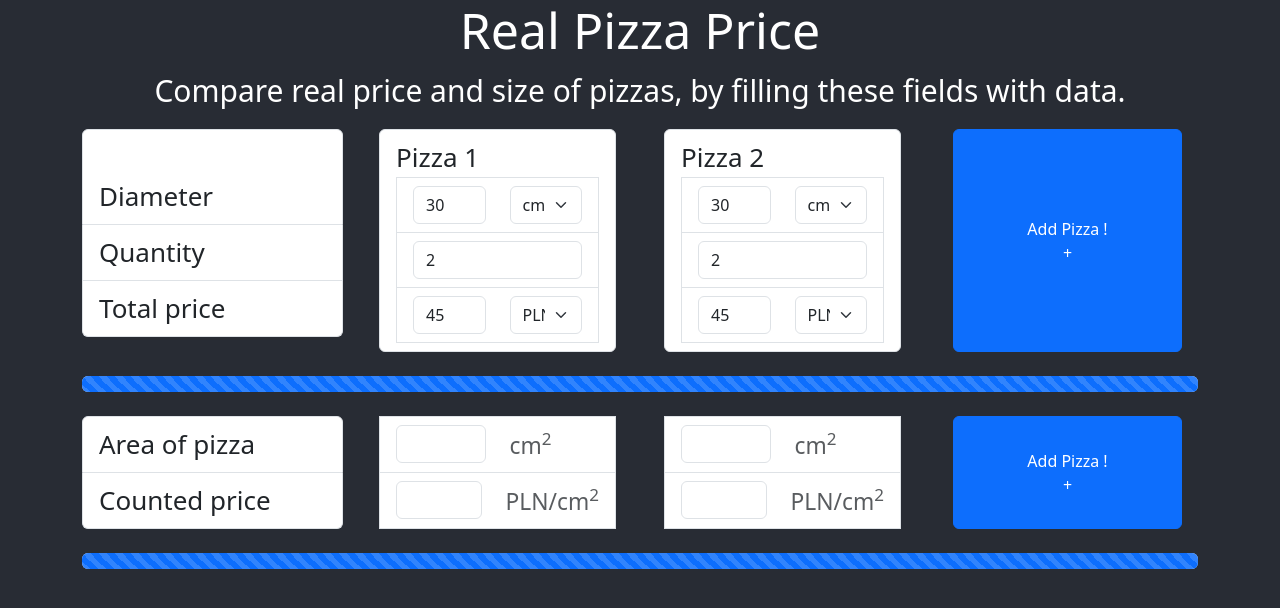
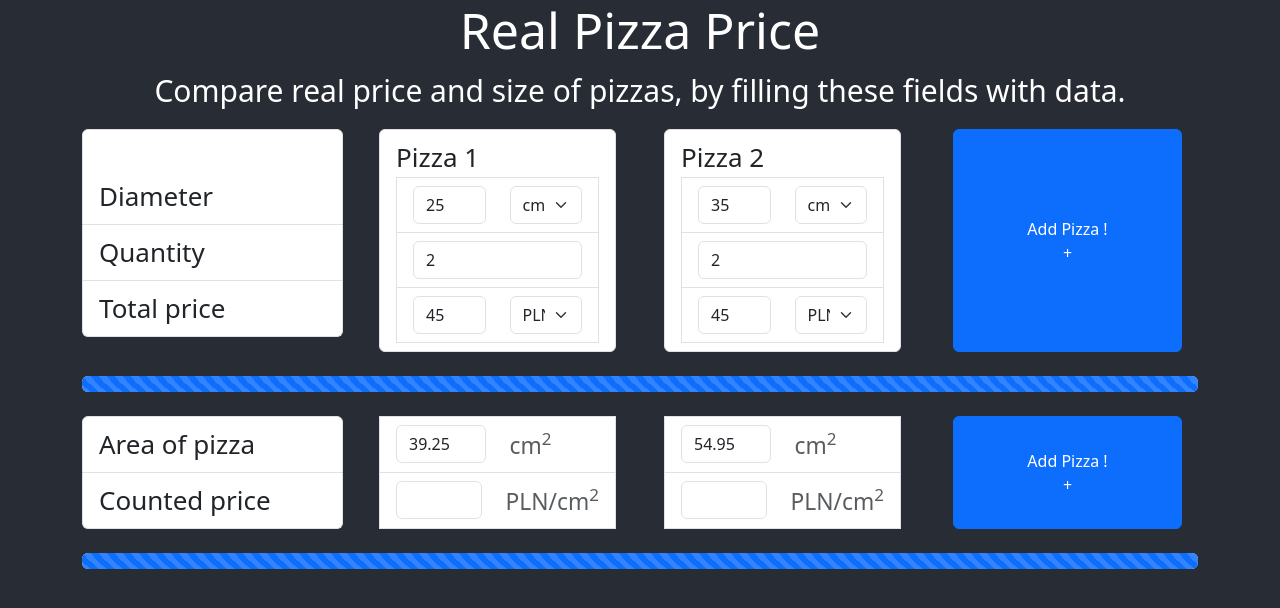
Before and after one commit to ZKuba94/Real-pizza-price, a React (Create React App) app: page / in a window 1280 px wide. Shown: the top 608 px of the page. Built offline with nearby package versions, Linux system fonts and the light colour scheme.

Commit message:
started creating stabile wersion with 2 state for each component for each parameter, so only 2 pizzas, but it work

```diff
--- a/src/routes/App.js
+++ b/src/routes/App.js
@@ -11,25 +11,49 @@ function App() {
     const currencies = ['PLN', 'USD', 'EUR']
     const [pizzaMeasure, setPizzaMeasure] = useState(measurements[0])
     const [actPizzaCurrency, setPizzaCurrencyChange] = useState(currencies[0])
+    const pizzas = ['Pizza1', 'Pizza2']
+    // const items2 = {
+    //     size: 'pizzaSize'+pizzas[0],
+    //     quantity: 'pizzaQuantity'+pizzas[0],
+    //     price: 'pizzaPrice'+pizzas[0],
+    //     sizeChange: 'setPizzaSize'+pizzas[0],
+    //     quantityChange: 'setQuantity'+pizzas[0],
+    //     priceChange: 'setPrice'+pizzas[0],
+    // }
+    const [pizza1Size, setPizza1Size] = useState(25)
+    const [pizza2Size, setPizza2Size] = useState(35)
+    const [pizzaQuantity, setQuantityChange] = useState(2)
+    const [pizzaPrice, setPizzaPriceChange] = useState(45)
+
     return (
         <div className="App">
             <Header/>
             <Inputs
+                items={pizzas}
                 measures={measurements}
                 currencies={currencies}
                 actPizzaMeasure={pizzaMeasure}
                 onPizzaMeasureChange={setPizzaMeasure}
                 actPizzaCurrency={actPizzaCurrency}
                 onPizzaCurrencyChange={setPizzaCurrencyChange}
+                pizza1Size={pizza1Size}
+                onPizza1SizeChange={setPizza1Size}
+                pizza2Size={pizza2Size}
+                onPizza2SizeChange={setPizza2Size}
+                pizzaQuantity={pizzaQuantity}
+                onPizzaQuantityChange={setQuantityChange}
+                pizzaPrice={pizzaPrice}
+                onPizzaPriceChange={setPizzaPriceChange}
             />
             <Container className='my-4'>
                 <ProgressBar striped variant="primary" now={100} className='w-100'/>
             </Container>
-            <Results
-                // actPizzaSize={pizzaSize}
-                actPizzaMeasure={pizzaMeasure}
-                actPizzaCurrency={actPizzaCurrency}
-            />
+                <Results
+                    pizza1Size={pizza1Size}
+                    pizza2Size={pizza2Size}
+                    actPizzaMeasure={pizzaMeasure}
+                    actPizzaCurrency={actPizzaCurrency}
+                />
             <Container className='my-4'>
                 <ProgressBar striped variant="primary" now={100} className='w-100'/>
             </Container>
--- a/src/routes/Inputs.js
+++ b/src/routes/Inputs.js
@@ -3,14 +3,24 @@ import PizzaToCompare from "./PizzaToCompare"
 import AddPizzaButton from "./AddPizzaButton"
 
 function Inputs({
+                    items,
                     measures,
                     currencies,
                     actPizzaMeasure,
                     onPizzaMeasureChange,
                     actPizzaCurrency,
-                    onPizzaCurrencyChange
+                    onPizzaCurrencyChange,
+                    // pizzaSize,
+                    // onPizzaSizeChange,
+                    pizza1Size,
+                    onPizza1SizeChange,
+                    pizza2Size,
+                    onPizza2SizeChange,
+                    pizzaQuantity,
+                    onPizzaQuantityChange,
+                    pizzaPrice,
+                    onPizzaPriceChange
                 }) {
-    const items = ['Pizza 1', 'Pizza 2']
     return (
         <Container className='Inputs'>
             <Row>
@@ -28,20 +38,44 @@ function Inputs({
                         </ListGroupItem>
                     </ListGroup>
                 </Col>
-                {items.map((item, index) => (
+                {/*{items.map((item, index) => (*/}
                 <Col>
                     <PizzaToCompare
-                            key={index}
-                            item={item}
+                        // key={index}
+                        // item={item}
+                        item={'Pizza 1'}
                         measures={measures}
                         currencies={currencies}
                         actPizzaMeasure={actPizzaMeasure}
                         onPizzaMeasureChange={onPizzaMeasureChange}
                         actPizzaCurrency={actPizzaCurrency}
                         onPizzaCurrencyChange={onPizzaCurrencyChange}
+                        pizzaSize={pizza1Size}
+                        onPizzaSizeChange={onPizza1SizeChange}
+                        pizzaQuantity={pizzaQuantity}
+                        onPizzaQuantityChange={onPizzaQuantityChange}
+                        pizzaPrice={pizzaPrice}
+                        onPizzaPriceChange={onPizzaPriceChange}
                     />
                 </Col>
-                ))}
+                <Col>
+                    <PizzaToCompare
+                        item={'Pizza 2'}
+                        measures={measures}
+                        currencies={currencies}
+                        actPizzaMeasure={actPizzaMeasure}
+                        onPizzaMeasureChange={onPizzaMeasureChange}
+                        actPizzaCurrency={actPizzaCurrency}
+                        onPizzaCurrencyChange={onPizzaCurrencyChange}
+                        pizzaSize={pizza2Size}
+                        onPizzaSizeChange={onPizza2SizeChange}
+                        pizzaQuantity={pizzaQuantity}
+                        onPizzaQuantityChange={onPizzaQuantityChange}
+                        pizzaPrice={pizzaPrice}
+                        onPizzaPriceChange={onPizzaPriceChange}
+                    />
+                </Col>
+                {/*))}*/}
                 <Col>
                     <AddPizzaButton/>
                 </Col>
--- a/src/routes/PizzaResultNumbers.js
+++ b/src/routes/PizzaResultNumbers.js
@@ -1,6 +1,7 @@
 import {Col, Container, Form, ListGroup, ListGroupItem, Row} from "react-bootstrap";
+import React from "react";
 
-function PizzaResultNumbers({actPizzaSize, actPizzaMeasure, actPizzaCurrency}) {
+function PizzaResultNumbers({pizzaSize, actPizzaMeasure, actPizzaCurrency}) {
 
     return (
         <Container className='PizzaResultNumbers'>
@@ -13,7 +14,7 @@ function PizzaResultNumbers({actPizzaSize, actPizzaMeasure, actPizzaCurrency}) {
                                     <Form.Control
                                         name='area result'
                                         type='number'
-                                        // value={countedPrice}
+                                        value={3.14 * (parseFloat(pizzaSize) / 2)}
                                         readOnly
                                     />
                                 </Col>
--- a/src/routes/PizzaToCompare.js
+++ b/src/routes/PizzaToCompare.js
@@ -1,17 +1,21 @@
 import {Col, Container, Form, ListGroup, ListGroupItem, Row} from "react-bootstrap";
-import {useState} from "react";
+import React from "react";
 
-function PizzaToCompare({   item,
+function PizzaToCompare({
+                            item,
                             measures,
                             currencies,
                             actPizzaMeasure,
                             onPizzaMeasureChange,
                             actPizzaCurrency,
                             onPizzaCurrencyChange,
+                            pizzaSize,
+                            onPizzaSizeChange,
+                            pizzaQuantity,
+                            onPizzaQuantityChange,
+                            pizzaPrice,
+                            onPizzaPriceChange
                         }) {
-    const [pizzaSize, setPizzaSize] = useState(30)
-    const [pizzaQuantity, setQuantityChange] = useState(2)
-    const [pizzaPrice, setPizzaPriceChange] = useState(45)
     const measurements = measures.map(measure =>
         <option key={measure} value={measure}>{measure}</option>
     )
@@ -28,11 +32,11 @@ function PizzaToCompare({   item,
                             <Form.Group as={Row}>
                                 <Col>
                                     <Form.Control
-                                        name='pizza size'
+                                        name='pizzaSize'
                                         type='number'
                                         value={pizzaSize}
                                         onChange={(e) => {
-                                            setPizzaSize(e.target.value)
+                                            onPizzaSizeChange(parseFloat(e.target.value))
                                         }
                                         }
                                     />
@@ -59,7 +63,7 @@ function PizzaToCompare({   item,
                                         type='number'
                                         value={pizzaQuantity}
                                         onChange={e => {
-                                            setQuantityChange(e.target.value)
+                                            onPizzaQuantityChange(parseFloat(e.target.value))
                                         }
                                         }
                                     />
@@ -74,7 +78,7 @@ function PizzaToCompare({   item,
                                         type='number'
                                         value={pizzaPrice}
                                         onChange={(e) => {
-                                            setPizzaPriceChange(e.target.value)
+                                            onPizzaPriceChange(parseFloat(e.target.value))
                                         }
                                         }
                                     />
--- a/src/routes/Results.js
+++ b/src/routes/Results.js
@@ -2,8 +2,8 @@ import {Col, Container, ListGroup, ListGroupItem, Row} from "react-bootstrap";
 import PizzaResultNumbers from "./PizzaResultNumbers"
 import AddPizzaButton from "./AddPizzaButton";
 
-function Results({actPizzaSize, actPizzaMeasure, actPizzaCurrency}) {
-    const items = ['Pizza 1', 'Pizza 2']
+function Results({pizza1Size, pizza2Size, actPizzaMeasure, actPizzaCurrency}) {
+    // const items = ['Pizza 1', 'Pizza 2']
     return (
         <Container className='Results'>
             <Row>
@@ -17,16 +17,24 @@ function Results({actPizzaSize, actPizzaMeasure, actPizzaCurrency}) {
                         </ListGroupItem>
                     </ListGroup>
                 </Col>
-                {items.map((item, index) => (
+                {/*{items.map((item, index) => (*/}
                     <Col>
                         <PizzaResultNumbers
-                            key={index}
-                            item={item}
-                            actPizzaSize={actPizzaSize}
+                            pizzaSize={pizza1Size}
+                            // key={index}
+                            // item={item}
                             actPizzaMeasure={actPizzaMeasure}
                             actPizzaCurrency={actPizzaCurrency}
                         />
-                    </Col>))}
+                    </Col>
+                <Col>
+                    <PizzaResultNumbers
+                        pizzaSize={pizza2Size}
+                        actPizzaMeasure={actPizzaMeasure}
+                        actPizzaCurrency={actPizzaCurrency}
+                    />
+                </Col>
+                {/*))}*/}
                 <Col>
                     <AddPizzaButton/>
                 </Col>
--- /dev/null
+++ b/src/routes/SizeContext.js
@@ -0,0 +1,3 @@
+import {createContext} from "react";
+
+export const SizeContext = createContext(0)
```
Lines whose indentation alone changed are shown as unchanged.
